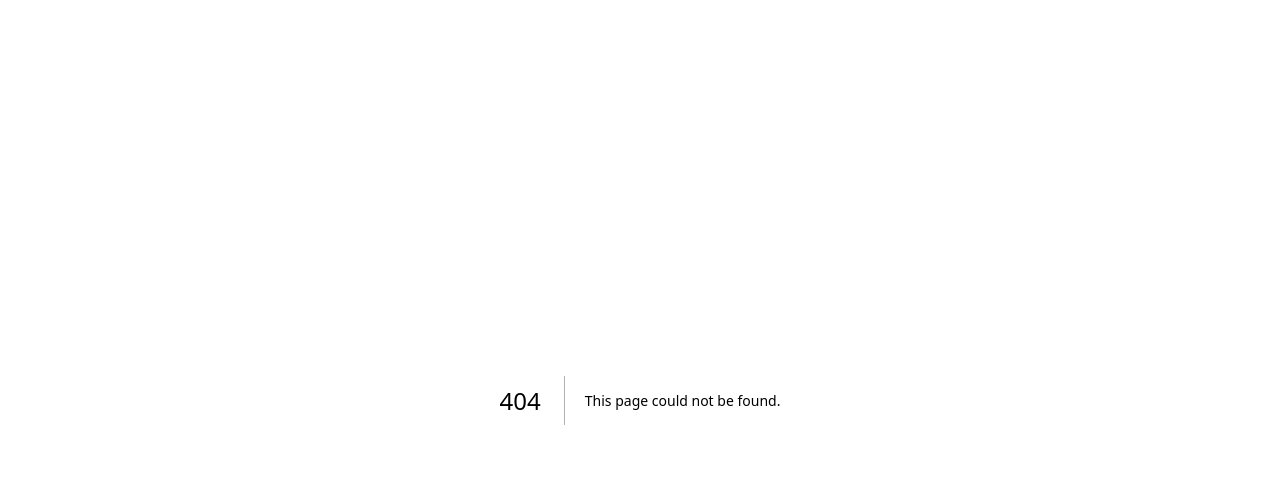
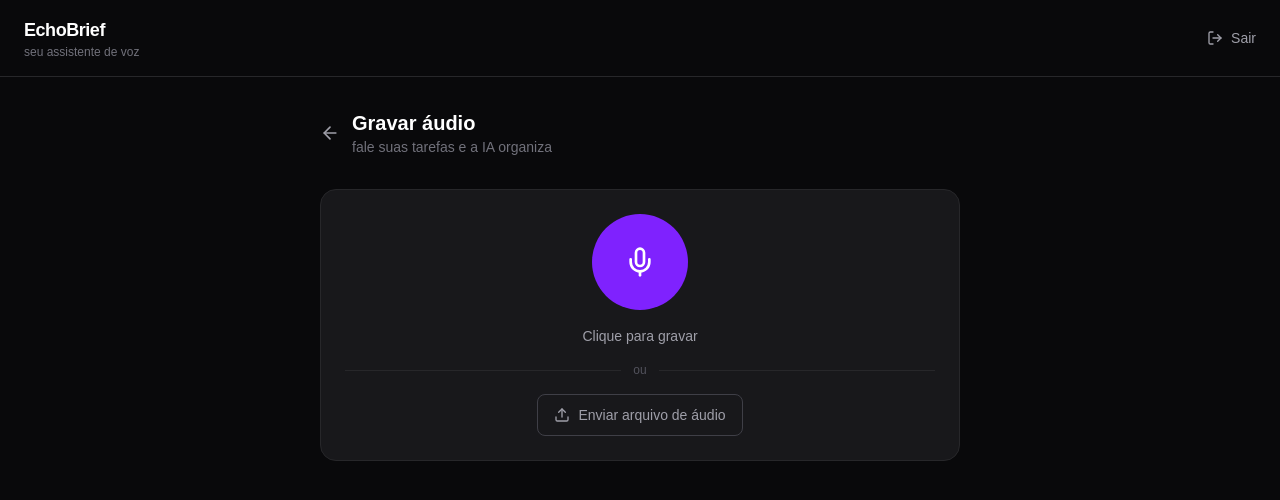
Before and after one commit to artursalesb/echobrief-front, a Next.js app: page /audio in a window 1280 px wide. Before the commit this address had no page. Shown: the top 500 px of the page. Built offline with nearby package versions, Linux system fonts and the light colour scheme; no server answers.

Commit message:
tela do processamento de audio

```diff
--- /dev/null
+++ b/app/audio/page.tsx
@@ -0,0 +1,77 @@
+'use client'
+
+import { useState } from 'react'
+import { useRouter } from 'next/navigation'
+import { ArrowLeft } from 'lucide-react'
+import Header from '../components/Header'
+import AudioRecorder from '../components/AudioRecorder'
+import ResultCard from '../components/ResultCard'
+import api from '@/lib/api'
+
+export default function AudioPage() {
+  const router = useRouter()
+  const [loading, setLoading] = useState(false)
+  const [result, setResult] = useState(null)
+  const [error, setError] = useState('')
+
+  async function handleAudioReady(audioBlob) {
+    setLoading(true)
+    setError('')
+    setResult(null)
+
+    try {
+      const formData = new FormData()
+      formData.append('file', audioBlob, 'audio.webm')
+
+      const { data } = await api.post('/api/ai/audio', formData, {
+        headers: { 'Content-Type': 'multipart/form-data' },
+      })
+
+      setResult(data)
+    } catch (err) {
+      setError('Erro ao processar o áudio. Tenta de novo.')
+    } finally {
+      setLoading(false)
+    }
+  }
+
+  return (
+    <div className="min-h-screen bg-zinc-950">
+      <Header />
+
+      <main className="max-w-2xl mx-auto px-4 py-8 flex flex-col gap-8">
+
+        <div className="flex items-center gap-3">
+          <button
+            onClick={() => router.push('/dashboard')}
+            className="text-zinc-400 hover:text-white transition-colors"
+          >
+            <ArrowLeft size={20} />
+          </button>
+          <div>
+            <h2 className="text-white font-semibold text-xl">Gravar áudio</h2>
+            <p className="text-zinc-500 text-sm">fale suas tarefas e a IA organiza</p>
+          </div>
+        </div>
+
+        <div className="bg-zinc-900 border border-zinc-800 rounded-2xl p-6">
+          <AudioRecorder onAudioReady={handleAudioReady} />
+        </div>
+
+        {loading && (
+          <div className="flex flex-col items-center gap-3 py-6">
+            <div className="w-6 h-6 border-2 border-violet-500 border-t-transparent rounded-full animate-spin" />
+            <p className="text-zinc-400 text-sm">Transcrevendo e processando...</p>
+          </div>
+        )}
+
+        {error && (
+          <p className="text-red-400 text-sm bg-red-400/10 rounded-lg px-4 py-3">{error}</p>
+        )}
+
+        {result && <ResultCard result={result} />}
+
+      </main>
+    </div>
+  )
+}
--- /dev/null
+++ b/app/components/AudioRecorder.js
@@ -0,0 +1,114 @@
+'use client'
+
+import { useState, useRef } from 'react'
+import { Mic, Square, Upload } from 'lucide-react'
+
+export default function AudioRecorder({ onAudioReady }) {
+  const [recording, setRecording] = useState(false)
+  const [audioBlob, setAudioBlob] = useState(null)
+  const [audioUrl, setAudioUrl] = useState(null)
+  const mediaRecorderRef = useRef(null)
+  const chunksRef = useRef([])
+
+  async function startRecording() {
+    const stream = await navigator.mediaDevices.getUserMedia({ audio: true })
+    const mediaRecorder = new MediaRecorder(stream)
+    mediaRecorderRef.current = mediaRecorder
+    chunksRef.current = []
+
+    mediaRecorder.ondataavailable = (e) => {
+      if (e.data.size > 0) chunksRef.current.push(e.data)
+    }
+
+    mediaRecorder.onstop = () => {
+      const blob = new Blob(chunksRef.current, { type: 'audio/webm' })
+      const url = URL.createObjectURL(blob)
+      setAudioBlob(blob)
+      setAudioUrl(url)
+      stream.getTracks().forEach(t => t.stop())
+    }
+
+    mediaRecorder.start()
+    setRecording(true)
+  }
+
+  function stopRecording() {
+    mediaRecorderRef.current?.stop()
+    setRecording(false)
+  }
+
+  function handleFileUpload(e) {
+    const file = e.target.files[0]
+    if (!file) return
+    const url = URL.createObjectURL(file)
+    setAudioBlob(file)
+    setAudioUrl(url)
+  }
+
+  function handleSend() {
+    if (audioBlob) onAudioReady(audioBlob)
+  }
+
+  function handleReset() {
+    setAudioBlob(null)
+    setAudioUrl(null)
+  }
+
+  return (
+    <div className="flex flex-col gap-6">
+
+      {!audioBlob ? (
+        <div className="flex flex-col items-center gap-4">
+          <button
+            onClick={recording ? stopRecording : startRecording}
+            className={`w-24 h-24 rounded-full flex items-center justify-center transition-all ${
+              recording
+                ? 'bg-red-500 hover:bg-red-400 animate-pulse'
+                : 'bg-violet-600 hover:bg-violet-500'
+            }`}
+          >
+            {recording ? <Square size={32} color="white" /> : <Mic size={32} color="white" />}
+          </button>
+          <p className="text-zinc-400 text-sm">
+            {recording ? 'Gravando... clique para parar' : 'Clique para gravar'}
+          </p>
+
+          <div className="flex items-center gap-3 w-full">
+            <div className="flex-1 h-px bg-zinc-800" />
+            <span className="text-zinc-600 text-xs">ou</span>
+            <div className="flex-1 h-px bg-zinc-800" />
+          </div>
+
+          <label className="flex items-center gap-2 text-zinc-400 hover:text-white text-sm cursor-pointer transition-colors border border-zinc-700 hover:border-zinc-500 rounded-lg px-4 py-2.5">
+            <Upload size={16} />
+            Enviar arquivo de áudio
+            <input
+              type="file"
+              accept="audio/*"
+              className="hidden"
+              onChange={handleFileUpload}
+            />
+          </label>
+        </div>
+      ) : (
+        <div className="flex flex-col gap-4">
+          <audio controls src={audioUrl} className="w-full" />
+          <div className="flex gap-3">
+            <button
+              onClick={handleReset}
+              className="flex-1 border border-zinc-700 text-zinc-400 hover:text-white hover:border-zinc-500 rounded-lg py-2.5 text-sm transition-colors"
+            >
+              Gravar de novo
+            </button>
+            <button
+              onClick={handleSend}
+              className="flex-1 bg-violet-600 hover:bg-violet-500 text-white rounded-lg py-2.5 text-sm font-medium transition-colors"
+            >
+              Processar com IA
+            </button>
+          </div>
+        </div>
+      )}
+    </div>
+  )
+}
--- /dev/null
+++ b/app/components/ResultCard.js
@@ -0,0 +1,30 @@
+import { CheckCircle } from 'lucide-react'
+
+const categoryLabels = {
+  HEALTH: 'Saúde',
+  FINANCE: 'Finanças',
+  WORK: 'Trabalho',
+  PERSONAL: 'Pessoal',
+  SHOPPING: 'Compras',
+  OTHER: 'Outro',
+}
+
+export default function ResultCard({ result }) {
+  return (
+    <div className="bg-zinc-900 border border-zinc-800 rounded-xl p-5 flex flex-col gap-4">
+
+      <div className="flex flex-col gap-1">
+        <span className="text-zinc-500 text-xs uppercase tracking-wider">Transcrição</span>
+        <p className="text-zinc-300 text-sm leading-relaxed">{result.transcription}</p>
+      </div>
+
+      <div className="h-px bg-zinc-800" />
+
+      <div className="flex flex-col gap-2">
+        <span className="text-zinc-500 text-xs uppercase tracking-wider">Resposta da IA</span>
+        <p className="text-white text-sm leading-relaxed">{result.reply}</p>
+      </div>
+
+    </div>
+  )
+}
--- a/app/dashboard/page.tsx
+++ b/app/dashboard/page.tsx
@@ -1,5 +1,6 @@
 'use client'
-
+import { Mic } from 'lucide-react'
+import Link from 'next/link'
 import { useEffect, useState } from 'react'
 import { useRouter } from 'next/navigation'
 import Cookies from 'js-cookie'
@@ -44,6 +45,13 @@ export default function DashboardPage() {
       <Header />
 
       <main className="max-w-2xl mx-auto px-4 py-8 flex flex-col gap-8">
+        <Link
+          href="/audio"
+          className="flex items-center justify-center gap-3 bg-violet-600 hover:bg-violet-500 text-white rounded-2xl py-5 transition-colors"
+        >
+          <Mic size={22} />
+          <span className="font-medium">Gravar novo áudio</span>
+       </Link>
 
         <div className="flex items-center justify-between">
           <div>
```
